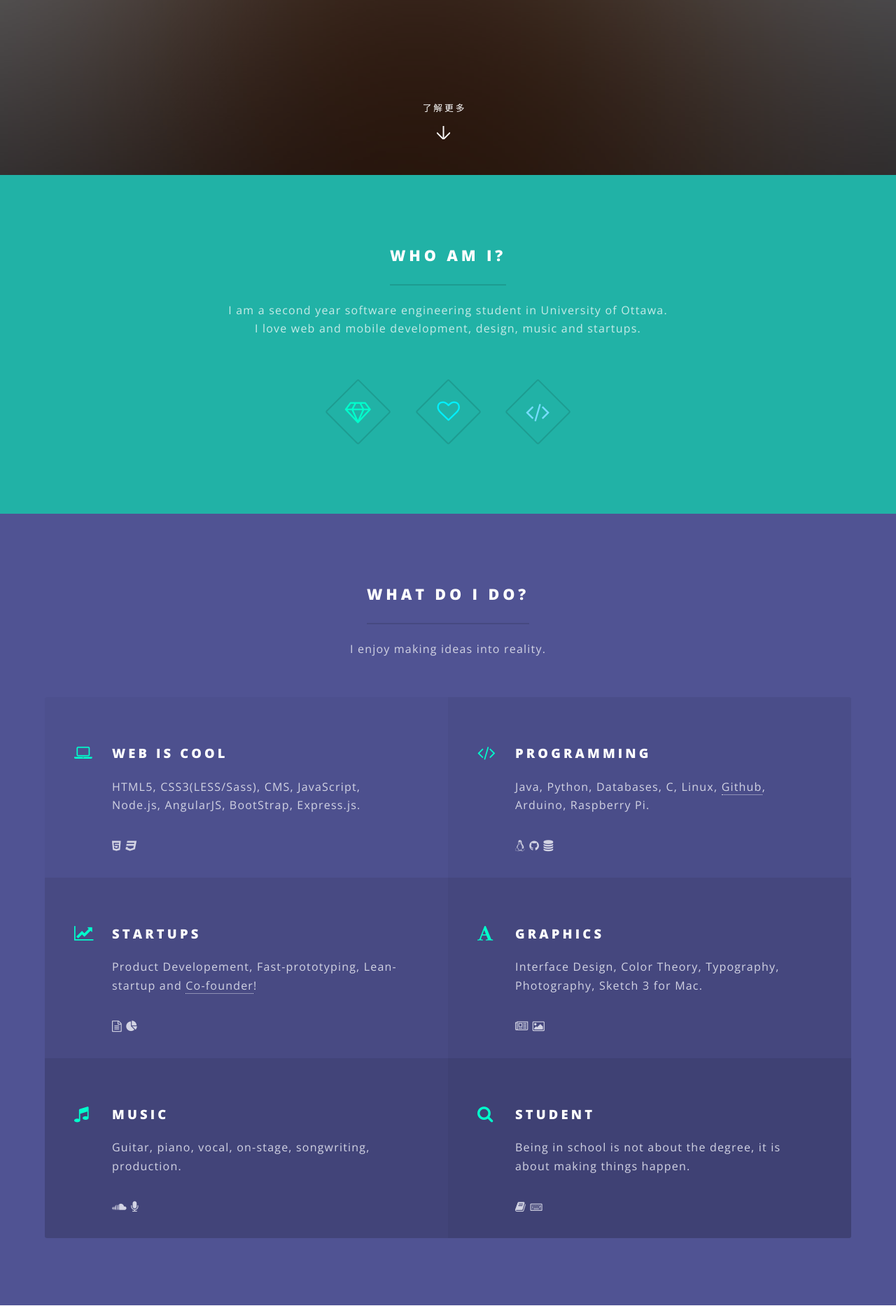
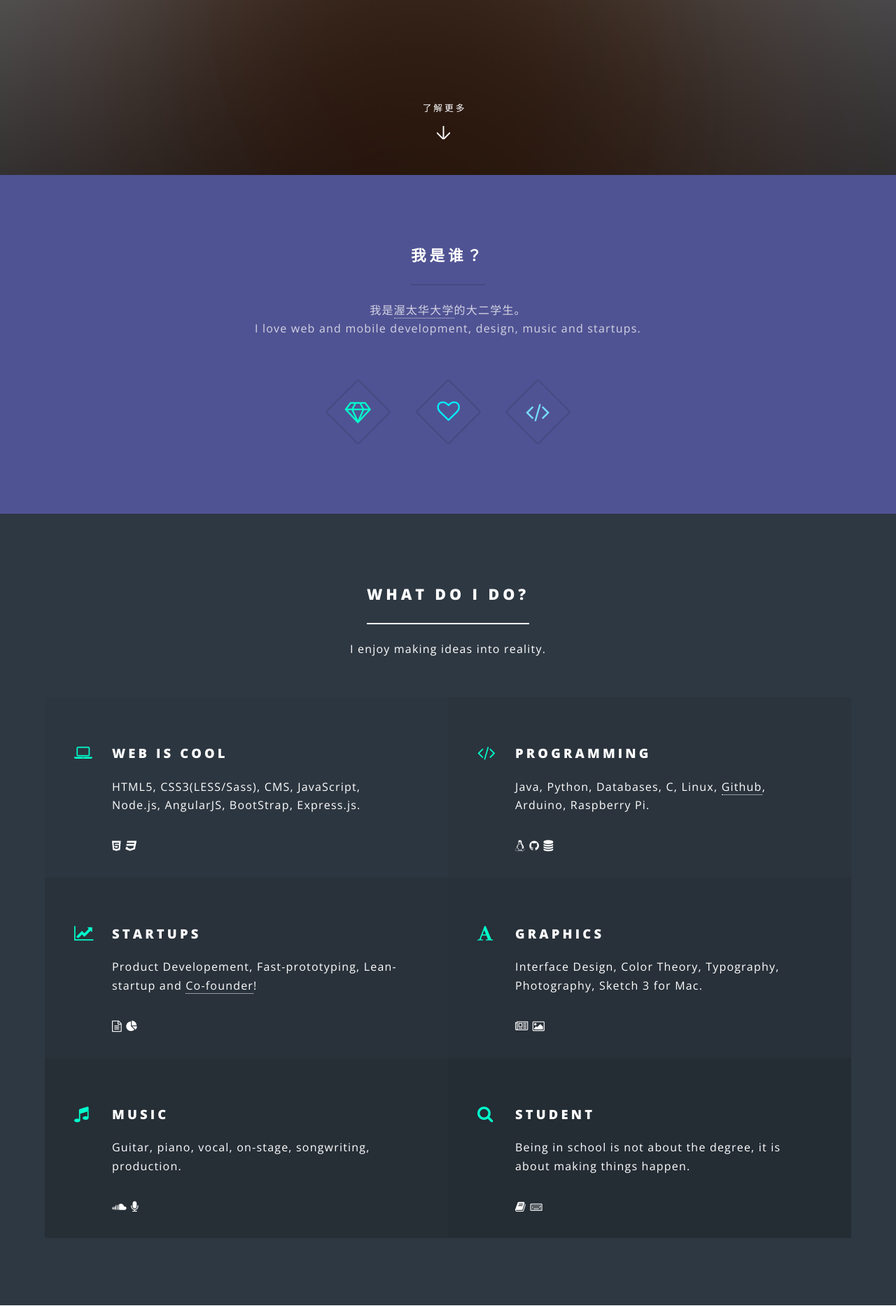
Before and after one commit to JerryFZhang/Jerry.work, a PHP site: page /home-zh.html in a window 1280 px wide. Shown: the part 550-2416 px from the top of the page at 70% size. Run offline with PHP 8.4, Linux system fonts and the light colour scheme.

Commit message:
Language fix and content for chinese

```diff
--- a/home-zh.html
+++ b/home-zh.html
@@ -31,11 +31,11 @@
         </section>
 
         <!-- One -->
-        <section id="one" class="wrapper style1 special">
+        <section id="one" class="wrapper style3 special">
             <div class="inner">
                 <header class="major">
-                    <h2>Who am I?<br /></h2>
-                    <p>I am a second year software engineering student in University of Ottawa.
+                    <h2>我是谁？<br /></h2>
+                    <p>我是<a href= "http://uottawa.ca">渥太华大学</a>的大二学生。
                         <br> I love web and mobile development, design, music and startups.</p>
                 </header>
                 <ul class="icons major">
@@ -52,7 +52,7 @@
 
 
         <!-- Three -->
-        <section id="three" class="wrapper style3 special">
+        <section id="three" class="wrapper style2 special">
             <div class="inner">
                 <header class="major">
                     <h2>What do I do?</h2>
@@ -95,8 +95,8 @@
         <section align="center" class="wrapper style5">
             <div class="inner">
                 <header>
-                    <h2>Find me social media!</h2>
-                    <p>I will be posting cool stuff, not cat pictures.</p>
+                    <h2>在社交网站上找到我</h2>
+                    <p></p>
                 </header>
                 <ul class="icons">
                     <li><a href="http://linkedin.com/in/zhang96" class="icon fa-linkedin"><span class="label">Linkedin</span></a></li>
--- a/index.php
+++ b/index.php
@@ -16,7 +16,7 @@ if($lc == "zh"){
     exit();
 }
 else{ // don't forget the default case if $lc is empty
-    include_once("home-zh.html");
+    include_once("home-en.html");
     exit();
 }
 ?>
```
